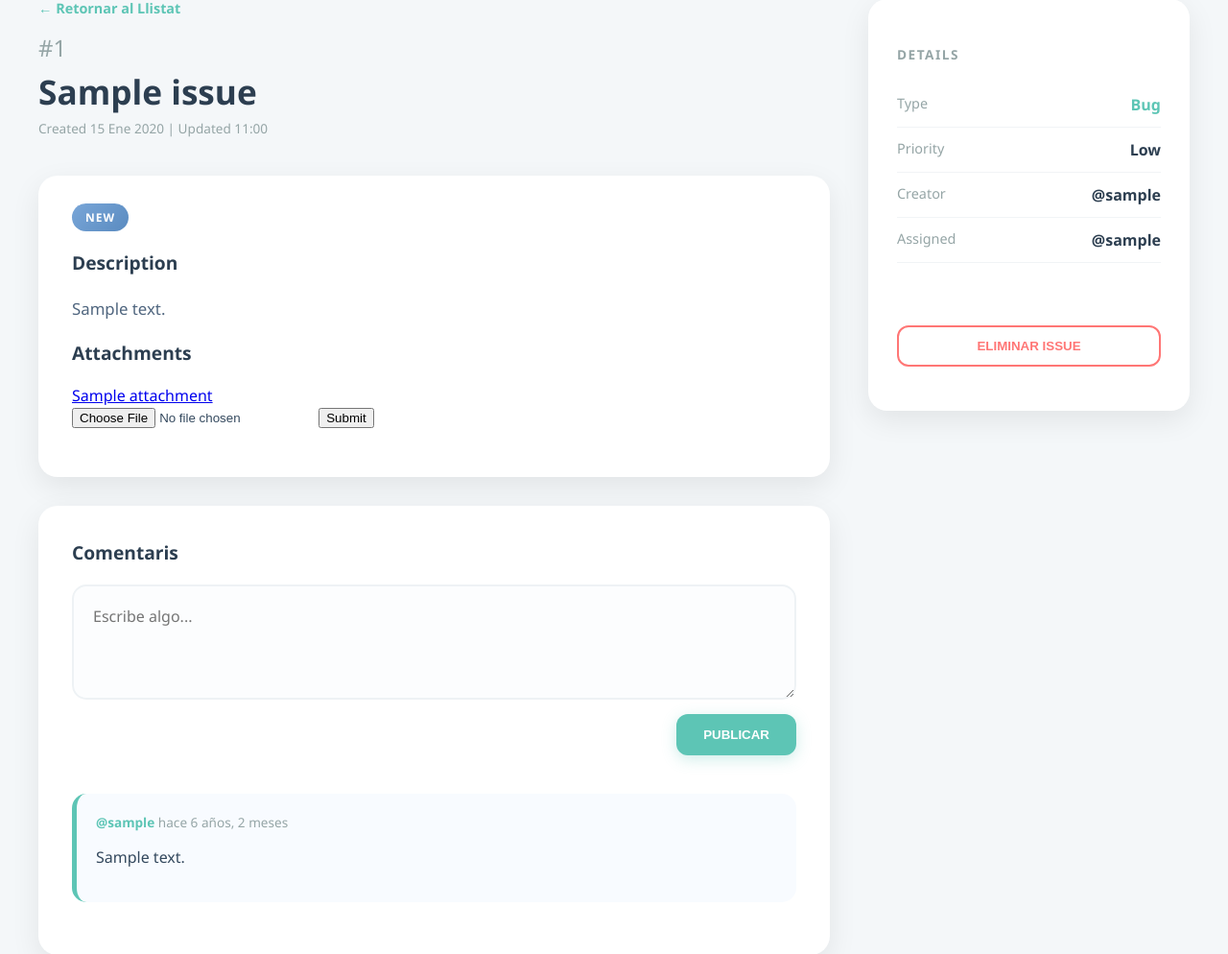
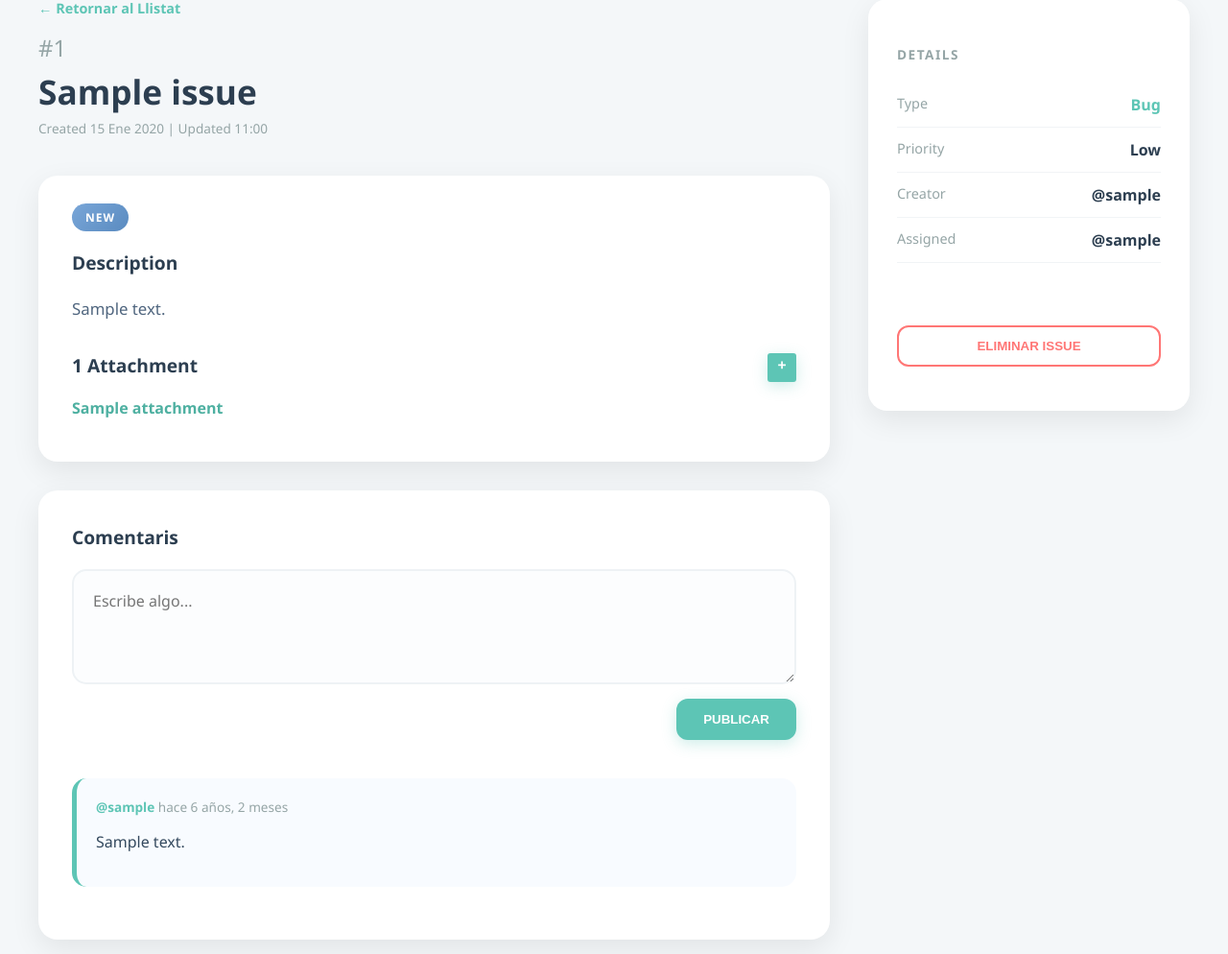
Before and after one commit to ChristianBarone/IssueTracker-Backend, a Django app: page /issue/1/ in a window 1280 px wide. Shown: the part 41-1035 px from the top of the page at 96% size. Run offline with Django 3.2, Linux system fonts and the light colour scheme; tables that the repository leaves empty hold one stand-in row (values such as "Sample post").

Commit message:
Add attachment upload to issue creation and proper styling

```diff
--- a/src/issues/forms.py
+++ b/src/issues/forms.py
@@ -1,4 +1,4 @@
 from django import forms
 
 class UploadFileForm(forms.Form):
-    file = forms.FileField()
+    files = forms.FileField(label="Upload Attachment")
--- a/src/issues/templates/issues/detail.html
+++ b/src/issues/templates/issues/detail.html
@@ -112,9 +112,41 @@
         border-radius: 12px; font-weight: 700; width: 100%;
         cursor: pointer; transition: all 0.2s; margin-top: 25px;
     }
-    .btn-issue-delete-trigger:hover { background: var(--danger); color: white; }
+    .btn-issue-delete-trigger:hover, .btn-delete-file:hover { background: var(--danger); color: white; }
 
     .btn-action-delete { color: var(--danger); background: none; border: none; font-weight: 700; cursor: pointer; padding: 0; font-family: inherit; }
+
+    .attachments-header, .attachment { display: flex; justify-content: space-between; align-items: center;}
+
+    .attachment { margin-bottom: 10px; }
+
+    .attachments-header { margin-top: 30px; }
+
+    .attachment a:link, .attachment a:visited { text-decoration: none; color: var(--taiga-green-dark); font-weight: 600;}
+
+    .btn-add-file {
+        display: flex; align-items: center; justify-content: center; align-content: flex-start;
+        width: 30px; height: 25px;
+        background-color: var(--taiga-green);
+        font-weight: 700; color: white;
+        cursor: pointer; border-radius: 3px;
+        padding-bottom: 5px;
+        box-shadow: 0 4px 15px rgba(93, 197, 181, 0.3);
+        transition: all 0.3s;
+    }
+
+    .btn-add-file:hover {
+        background-color: var(--taiga-green-dark)
+    }
+
+    .btn-delete-file {
+        background: #fff; color: var(--danger);
+        border: 2px solid var(--danger); padding: 5px;
+        border-radius: 3px; font-weight: 700; width: 30px;
+        cursor: pointer; transition: all 0.2s;
+        height: 30px;
+    }
+
 </style>
 
 <div class="taiga-detail-wrapper">
@@ -138,32 +170,34 @@
             <h3>Description</h3>
             <p class="description-text">{{ issue.description|linebreaksbr|default:"No description" }}</p>
 
-            <h3>Attachments</h3>
+            <div class="attachments-header">
+                {% if issue.attachments.count == 1 %}
+                    <h3>{{ issue.attachments.count }} Attachment</h3>
+                {% else %}
+                    <h3>{{ issue.attachments.count }} Attachments</h3>
+                {% endif %}
+                <form id="FileUploadForm" method="POST" action="{% url 'add_attachment' issue.id %}" enctype="multipart/form-data">
+                        {% csrf_token %}
+                        <input type="file" id="files" name="files" onChange="let form=document.getElementById('FileUploadForm'); form.submit()" hidden/>
+                        <label class="btn-add-file" for="files">+</label>
+                </form>
+            </div>
             {% if issue.attachments.count > 0 %}
                 {% for attachment in attachments %}
-                        <div class="attachment" style="display: inline">
+                    <div class="attachment">
                         <a target="_blank" href={{ attachment.file.url }} >{{ attachment.name }} </a>
 
-                            {% if attachment.creator == request.user %}
-                            <form method="POST" action="{% url 'delete_attachment' attachment.id %}">
+                        {% if request.user.is_authenticated and attachment.creator == request.user %}
+                        <form style="margin: 0" method="POST" action="{% url 'delete_attachment' attachment.id %}">
                             {% csrf_token %}
-                                <button type="submit" class="btn-issue-delete-trigger">
-                                    Delete
+                            <button type="submit" class="btn-delete-file">
+                                X
                             </button>
                         </form>
                         {% endif %}
-
                     </div>
                 {% endfor %}
-                {% else %}
-                    <p class="description-text">No attachments</p>
             {% endif %}
-                <form method="POST" action="{% url 'add_attachment' issue.id %}" enctype="multipart/form-data">
-                    {% csrf_token %}
-                    {{ form.file }}
-
-                    <input type="submit" />
-                </form>
         </div>
 
         <div class="taiga-panel">
--- a/src/issues/views.py
+++ b/src/issues/views.py
@@ -125,14 +125,13 @@ def issue_create(request):
         d_line = request.POST.get('deadline')
         creator=request.user  #if request.user.is_authenticated else default_user
         assignee=request.user  #if request.user.is_authenticated else default_user
-        file = request.POST.get('attachment')
 
         # Creem l'issue i l'assignem a nosaltres mateixos (Requisit)
         issue = issue_create_instance(subject, description, issue_type, issue_severity, priority, status, d_line, creator,
                               assignee)
 
-        if file is not None:
-            attachment_create_instance(issue.id, creator, file)
+        if request.FILES.get('files') is not None:
+            attachment_create_instance(issue.id, creator, request.FILES.get('files'))
 
         return redirect('issue_list')
 
@@ -186,7 +185,7 @@ def issue_detail(request, issue_id):
 
     attachments = issue.attachments.all()
 
-    return render(request, 'issues/detail.html', {'issue': issue, 'attachments': attachments, 'edit_comment_obj': edit_comment_obj, 'form': UploadFileForm})
+    return render(request, 'issues/detail.html', {'issue': issue, 'attachments': attachments, 'edit_comment_obj': edit_comment_obj})
 
 def issue_delete(request, issue_id):
     if request.method == 'POST':
@@ -276,12 +275,13 @@ def user_comments_view(request, username):
 
 def add_attachment(request, issue_id):
     if request.method == 'POST':
+
         form = UploadFileForm(request.POST, request.FILES)
         if form.is_valid():
             if not request.user.is_authenticated:
                 return redirect('account_login')  # allauth
 
-            attachment_create_instance(issue_id, request.user, request.FILES['file'])
+            attachment_create_instance(issue_id, request.user, request.FILES['files'])
 
     return redirect('issue_detail', issue_id=issue_id)
 
```
Also changed, not shown: src/issues/templates/issues/create.html (+9 -2 lines). Lines whose indentation alone changed are shown as unchanged.
